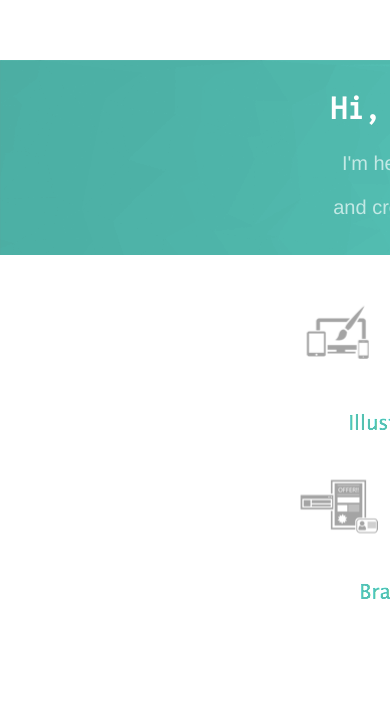
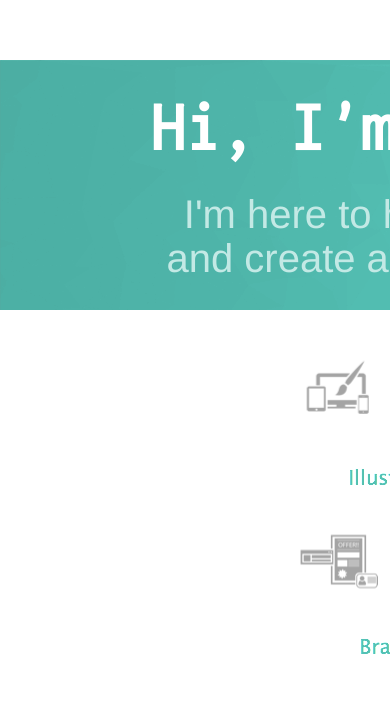
Before and after one commit to Adrisketch/web, a plain HTML site: page index.html in a window 390 px wide. Shown: the part 132-844 px from the top of the page. Drawn offline with nearby package versions, Linux system fonts and the light colour scheme.

Commit message:
no message

```diff
--- a/css/index.css
+++ b/css/index.css
@@ -469,13 +469,28 @@ a:link {
 
 }
 
+#welcome {
+  height: 250px;
+}
+
+#welcome h1{
+  font-size: 70px;
+  width: 100%;
+  margin-bottom: 60px;
+}
+
+#welcome h2 a{
+  width: 100%;
+  font-size: 40px;
+}
+
 #process {
     float:left;
   }
 
   #textabout {
     text-align: justify;
-    width: 73%;
+    width: 80%;
     display: block;
   }
 
```
